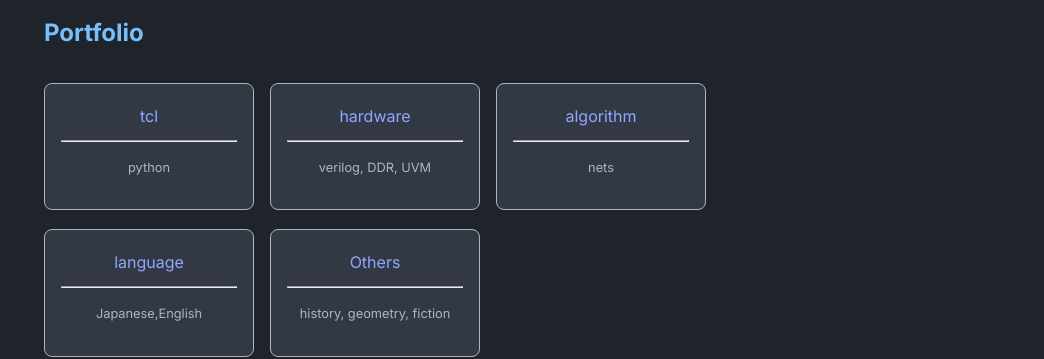
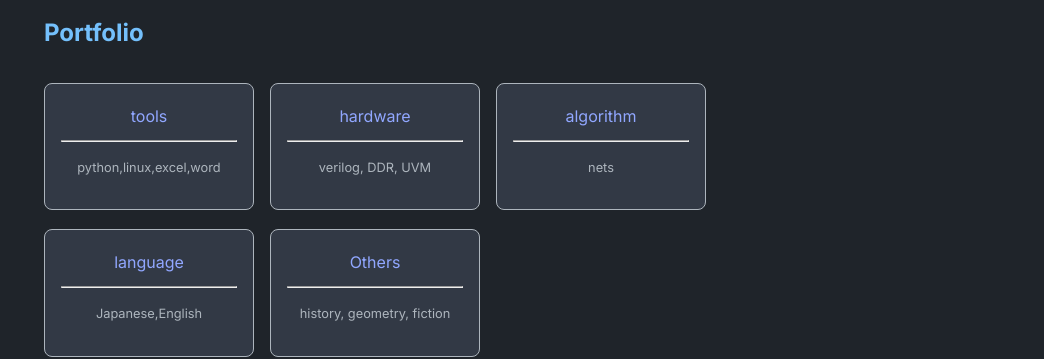
Before and after one commit to c0ralline/test.github.io, a Jekyll site: the page built from index.md, in a window 1280 px wide. Shown: the part 153-512 px from the top of the page, without its empty margins (236-1280 px from the left). Built offline with Jekyll 4.4.1, drawn with Linux system fonts in a browser that asks for light colours.

Commit message:
Update home.yml

```diff
--- a/_data/home.yml
+++ b/_data/home.yml
@@ -9,9 +9,9 @@ navbar_entries:
     url: false
 
 project_entries:
-  - title: tcl
-    url: overview-tcl
-    desc: python
+  - title: tools
+    url: overview-tools
+    desc: python,linux,excel,word
 
   - title: hardware
     url: overview-hardware
```
